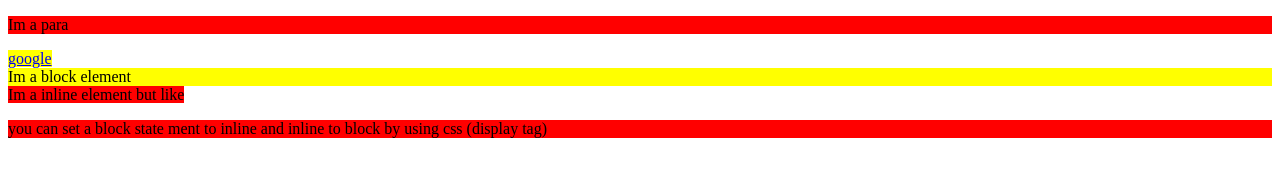
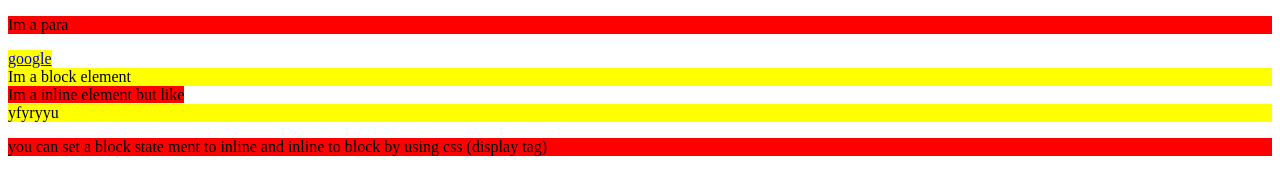
Before and after one commit to Satyajit-Swain27/Sigma-web-dev-course, a plain HTML site: page MyFullstack/video8/inlineblock.html in a window 1280 px wide. Drawn offline with Linux system fonts and the light colour scheme.

Commit message:
wrie inside div tag

```diff
--- a/MyFullstack/video8/inlineblock.html
+++ b/MyFullstack/video8/inlineblock.html
@@ -11,7 +11,7 @@
     <div>Im a block element</div>
     <span
       >Im a inline element but like
-      <div></div
+      <div>yfyryyu</div
     ></span>
     <p>
       you can set a block state ment to inline and inline to block by using css
```
